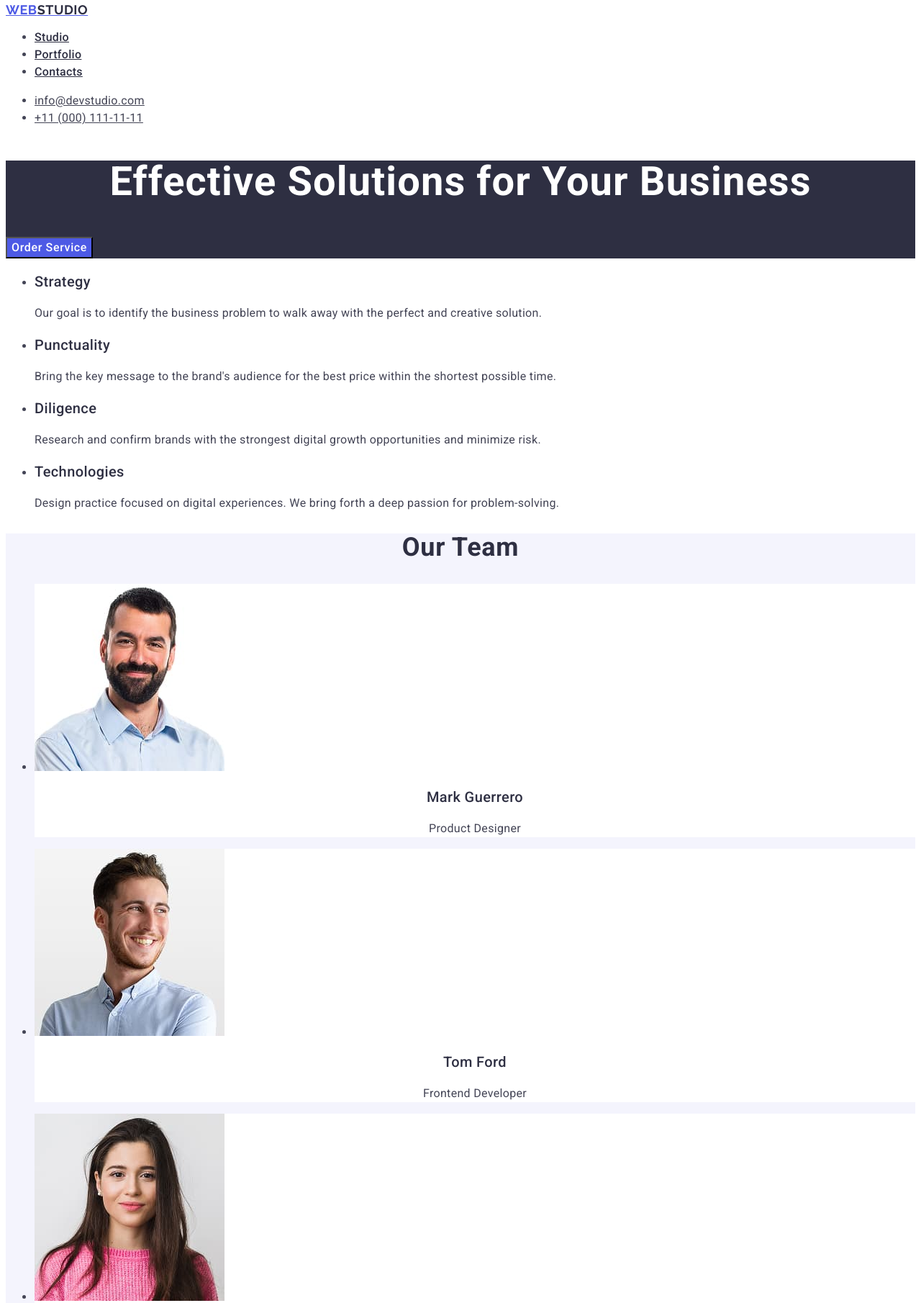
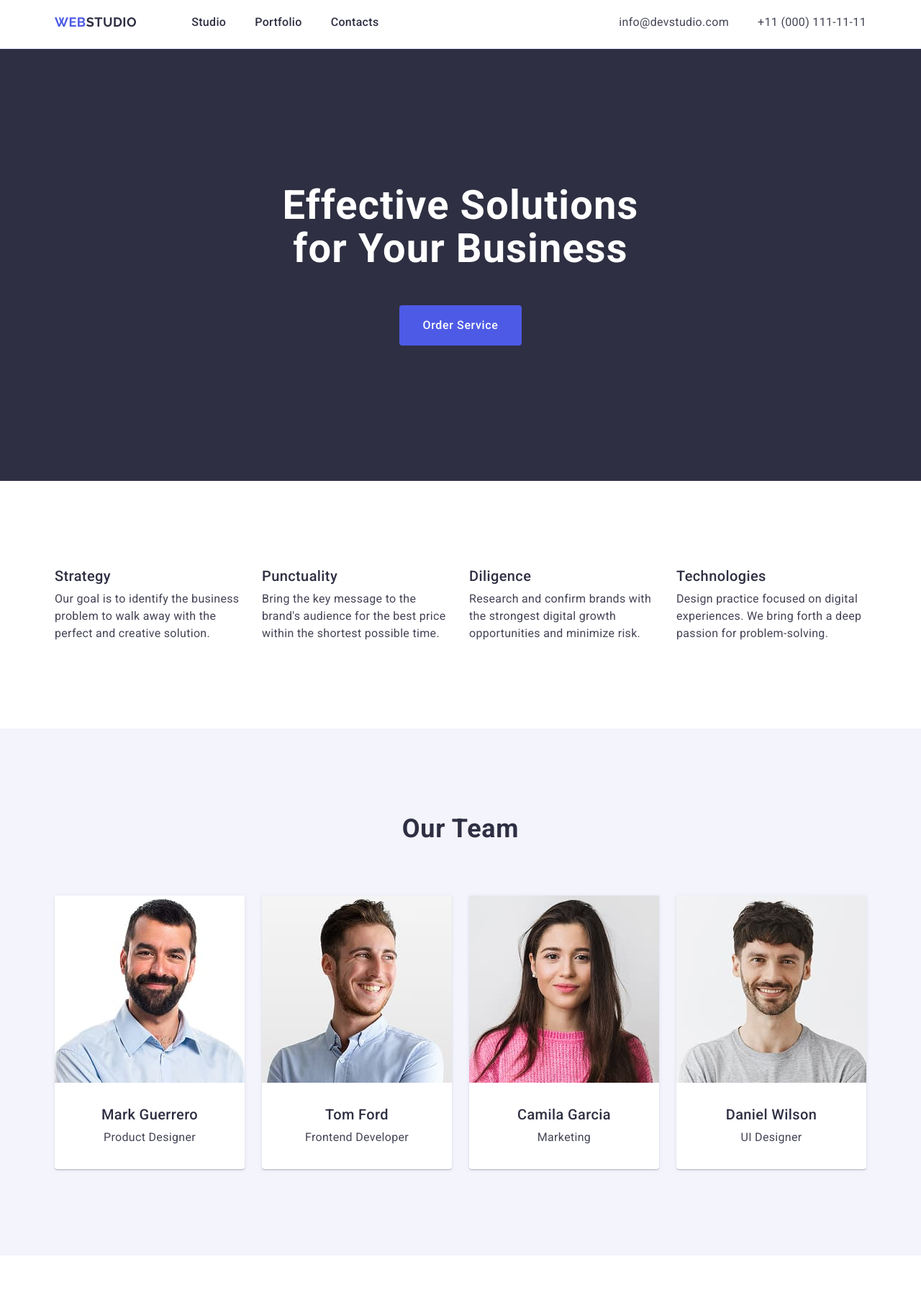
Before and after one commit to romahawk/goit-markup-hw-03, a plain HTML site: page index.html in a window 1280 px wide. Shown: the part 5-1815 px from the top of the page at 72% size. Drawn offline with nearby package versions, Linux system fonts and the light colour scheme.

Commit message:
Commit 2

```diff
--- a/css/styles.css
+++ b/css/styles.css
@@ -22,15 +22,50 @@ body {
   font-family: var(--main-family);
   color: var(--slate);
   background-color: var(--white);
+  margin: 0;
+}
+
+/* Reset margins for headings and paragraphs */
+h1, h2, h3, h4, h5, h6, p {
+  margin: 0;
+}
+
+/* Reset margins and left padding for lists */
+ul, ol {
+  margin: 0;
+  padding-left: 0;
+  list-style: none;
+}
+
+/* Make images block elements */
+img {
+  display: block;
+  max-width: 100%;
+  height: auto;
+}
+
+/* Container */
+.container {
+  max-width: 1158px; /* Adjusted from 1200px to a common Figma width */
+  margin: 0 auto;
+  padding: 0 15px;
 }
 
 /* #region Header */
 .header {
+  border-bottom: 1px solid var(--cornflower);
+  padding: 24px 0;
+}
 
+.header .container {
+  display: flex;
+  align-items: center;
+  justify-content: space-between;
 }
 
 .header-nav {
-
+  display: flex;
+  align-items: center;
 }
 
 .logo {
@@ -41,33 +76,30 @@ body {
   letter-spacing: 0.03em;
   text-transform: uppercase;
   color: var(--iris);
+  text-decoration: none;
+  margin-right: 76px; /* Common Figma spacing between logo and nav */
 }
 
 .logo span {
-  font-family: var(--second-family);
-  font-weight: 700;
-  font-size: 18px;
-  line-height: 1.16667;
-  letter-spacing: 0.03em;
-  text-transform: uppercase;
   color: var(--navy-blue);
 }
 
 .header-nav-list {
-  font-family: var(--font-family);
+  display: flex;
+  gap: 40px; /* Typical Figma spacing for nav items */
+}
+
+.header-nav-list-text {
   font-weight: 500;
   font-size: 16px;
   line-height: 1.5;
   letter-spacing: 0.02em;
+  color: var(--navy-blue);
+  text-decoration: none;
+  padding: 24px 0; /* Aligns with header padding */
 }
 
-.header-nav-list-text {
-  color: var(--navy-blue);
-}
-
-.header-nav-list-text:hover {
-  color: var(--ocean);
-}
+.header-nav-list-text:hover,
 .header-nav-list-text:focus {
   color: var(--ocean);
 }
@@ -77,77 +109,84 @@ body {
 }
 
 .address-list {
-  font-family: var(--font-family);
+  display: flex;
+  gap: 40px; /* Spacing between email and phone */
+}
+
+.address-list-text {
   font-size: 16px;
   line-height: 1.5;
   letter-spacing: 0.02em;
+  color: var(--slate);
+  text-decoration: none;
 }
 
-.address-list-text {
-  color: var(--slate);
-}
-
-.address-list-text:hover {
-  color: var(--ocean);
-}
+.address-list-text:hover,
 .address-list-text:focus {
   color: var(--ocean);
 }
-
 /* #endregion */
 
 /* #region Hero */
-
 .hero {
   background: var(--navy-blue);
+  padding: 188px 0; /* Typical Figma hero height */
+  text-align: center;
 }
+
 .hero-text {
-  font-family: var(--font-family);
   font-weight: 700;
   font-size: 56px;
   line-height: 1.07;
   letter-spacing: 0.02em;
-  text-align: center;
   color: var(--white);
+  max-width: 496px; /* Common Figma constraint */
+  margin: 0 auto 48px; /* Spacing before button */
 }
 
 .hero-button {
   background: var(--iris);
-  font-family: var(--font-family);
   font-weight: 500;
   font-size: 16px;
   line-height: 1.5;
   letter-spacing: 0.04em;
   color: var(--white);
+  border: none;
+  border-radius: 4px;
+  padding: 16px 32px; /* Figma button padding */
   cursor: pointer;
 }
-.hero-button-accent:hover {
+
+.hero-button:hover,
+.hero-button:focus {
   background: var(--ocean);
 }
-.hero-button-accent:focus {
-  background: var(--ocean);
-}
-
 /* #endregion */
 
 /* #region Benefits */
 .benefits {
+  padding: 120px 0; /* Standard section padding from Figma */
+}
 
+.benefits-list {
+  display: flex;
+  gap: 24px; /* Common Figma grid spacing */
 }
-.benefits-list {
 
+.benefits-list-item {
+  flex: 1; /* Equal width for all items */
 }
+
 .benefits-list-title {
-  font-family: var(--font-family);
   font-weight: 500;
   font-size: 20px;
   line-height: 1.2;
   letter-spacing: 0.02em;
   color: var(--navy-blue);
+  margin-bottom: 8px; /* Spacing between title and text */
 }
 
 .benefits-list-text {
-  font-family: var(--font-family);
   font-size: 16px;
   line-height: 1.5;
   letter-spacing: 0.02em;
@@ -158,9 +197,10 @@ body {
 /* #region Team */
 .team {
   background: var(--cloud);
+  padding: 120px 0;
 }
+
 .team-title {
-  font-family: var(--font-family);
   font-weight: 700;
   font-size: 36px;
   line-height: 1.11;
@@ -168,41 +208,48 @@ body {
   text-align: center;
   text-transform: capitalize;
   color: var(--navy-blue);
+  margin-bottom: 72px; /* Figma spacing before team cards */
 }
 
 .team-list {
-
+  display: flex;
+  gap: 24px; /* Grid spacing */
 }
 
 .team-list-li {
   background-color: var(--white);
+  box-shadow: 0px 1px 6px rgba(46, 47, 66, 0.08),
+              0px 1px 1px rgba(46, 47, 66, 0.16),
+              0px 2px 1px rgba(46, 47, 66, 0.08); /* Figma shadow */
+  border-radius: 0 0 4px 4px; /* Rounded bottom corners */
 }
 
 .team-list-item {
-  font-family: var(--font-family);
   font-weight: 500;
   font-size: 20px;
   line-height: 1.2;
   letter-spacing: 0.02em;
   text-align: center;
   color: var(--navy-blue);
+  margin: 32px 0 8px; /* Spacing inside card */
 }
 
 .team-list-item-text {
-  font-family: var(--font-family);
   font-size: 16px;
   line-height: 1.5;
   letter-spacing: 0.02em;
   text-align: center;
   color: var(--slate);
+  margin-bottom: 32px;
 }
 /* #endregion */
 
 /* #region Portfolio */
 .portfolio {
+  padding: 120px 0;
 }
+
 .portfolio-title {
-  font-family: var(--font-family);
   font-weight: 700;
   font-size: 36px;
   line-height: 1.11;
@@ -210,35 +257,47 @@ body {
   text-align: center;
   text-transform: capitalize;
   color: var(--navy-blue);
+  margin-bottom: 72px;
 }
 
 .portfolio-list {
+  display: flex;
+  flex-wrap: wrap;
+  gap: 48px 24px; /* Row gap 48px, column gap 24px */
+}
 
+.portfolio-list-item {
+  flex-basis: calc((100% - 48px) / 3); /* 3 items per row with gap */
 }
-.portfolio-list-item {
 
-}
 .portfolio-list-item-title {
-  font-family: var(--font-family);
   font-weight: 500;
   font-size: 20px;
   line-height: 1.2;
   letter-spacing: 0.02em;
   color: var(--navy-blue);
+  margin: 32px 16px 8px; /* Padding inside card */
 }
+
 .portfolio-list-item-text {
-  font-family: var(--font-family);
   font-size: 16px;
   line-height: 1.5;
   letter-spacing: 0.02em;
   color: var(--slate);
+  margin: 0 16px 32px;
+}
+/* #endregion */
+
+/* #region Footer */
+.footer {
+  background: var(--navy-blue);
+  padding: 60px 0;
 }
 
-  /* #endsection */
-
-  /* #section Footer */
-  .footer {
-    background: var(--navy-blue);
+.footer .container {
+  display: flex;
+  flex-direction: column;
+  align-items: flex-start;
 }
 
 .logo-footer {
@@ -249,6 +308,8 @@ body {
   letter-spacing: 0.03em;
   text-transform: uppercase;
   color: var(--iris);
+  text-decoration: none;
+  margin-bottom: 16px;
 }
 
 .span-footer {
@@ -256,9 +317,29 @@ body {
 }
 
 .footer-text {
-    font-family: var(--font-family);
   font-size: 16px;
   line-height: 1.5;
   letter-spacing: 0.02em;
   color: var(--cloud);
+  max-width: 264px; /* Common Figma constraint */
 }
+/* #endregion */
+
+/* Responsive Design (optional, adjust per Figma) */
+@media (max-width: 1158px) {
+  .container {
+    max-width: 100%;
+  }
+
+  .benefits-list,
+  .team-list,
+  .portfolio-list {
+    flex-direction: column;
+    align-items: center;
+  }
+
+  .portfolio-list-item {
+    flex-basis: 100%;
+    max-width: 360px;
+  }
+}
--- a/index.html
+++ b/index.html
@@ -8,10 +8,12 @@
   <link rel="preconnect" href="https://fonts.gstatic.com" crossorigin>
   <link href="https://fonts.googleapis.com/css2?family=Raleway:ital,wght@0,100..900;1,100..900&family=Roboto:ital,wght@0,100..900;1,100..900&display=swap" rel="stylesheet">
 
+  <link rel="stylesheet" href="https://cdnjs.cloudflare.com/ajax/libs/modern-normalize/3.0.1/modern-normalize.min.css" integrity="sha512-q6WgHqiHlKyOqslT/lgBgodhd03Wp4BEqKeW6nNtlOY4quzyG3VoQKFrieaCeSnuVseNKRGpGeDU3qPmabCANg==" crossorigin="anonymous" referrerpolicy="no-referrer" />
   <link rel="stylesheet" href="./css/styles.css">
 </head>
 <body>
   <header class="header">
+    <div class="container">
       <nav class="header-nav">
         <a class="logo" href="./index.html">
           Web<span>Studio</span>
@@ -38,22 +40,26 @@
           </li>
         </ul>
       </address>
+    </div>
   </header>
 
   <main>
     <!-- #region Hero -->
     <section class="hero">
+      <div class="container">
         <h1 class="hero-text">
           Effective Solutions for Your Business
         </h1>
         <button class="hero-button hero-button-accent" type="button">
           Order Service
         </button>
+      </div>
     </section>
     <!-- #endregion -->
 
     <!-- #region Benefits -->
     <section class="benefits">
+      <div class="container">
         <h2 hidden>
           Section 2
         </h2>
@@ -83,11 +89,13 @@
             </p>
           </li>
         </ul>
+      </div>
     </section>
     <!-- #endregion -->
 
     <!-- #region Team -->
     <section class="team" id="team">
+      <div class="container">
         <h2 class="team-title">
           Our Team
         </h2>
@@ -113,11 +121,13 @@
             <p class="team-list-item-text">UI Designer</p>
           </li>
         </ul>
+      </div>
     </section>
     <!-- #endregion -->
 
     <!-- #region Portfolio -->
     <section class="portfolio" id="portfolio">
+      <div class="container">
         <h2 class="portfolio-title">
           Our Portfolio
         </h2>
@@ -207,19 +217,20 @@
             </p>
           </li>
         </ul>
-
-
+      </div>
     </section>
     <!-- #endregion -->
   </main>
 
   <footer class="footer">
+    <div class="container">
       <a class="logo-footer" href="./index.html">
         Web<span class="span-footer">Studio</span>
       </a>
       <p class="footer-text">
         Increase the flow of customers and sales for your business with digital marketing & growth solutions.
       </p>
+    </div>
   </footer>
 </body>
 </html>
```
Lines whose indentation alone changed are shown as unchanged.
